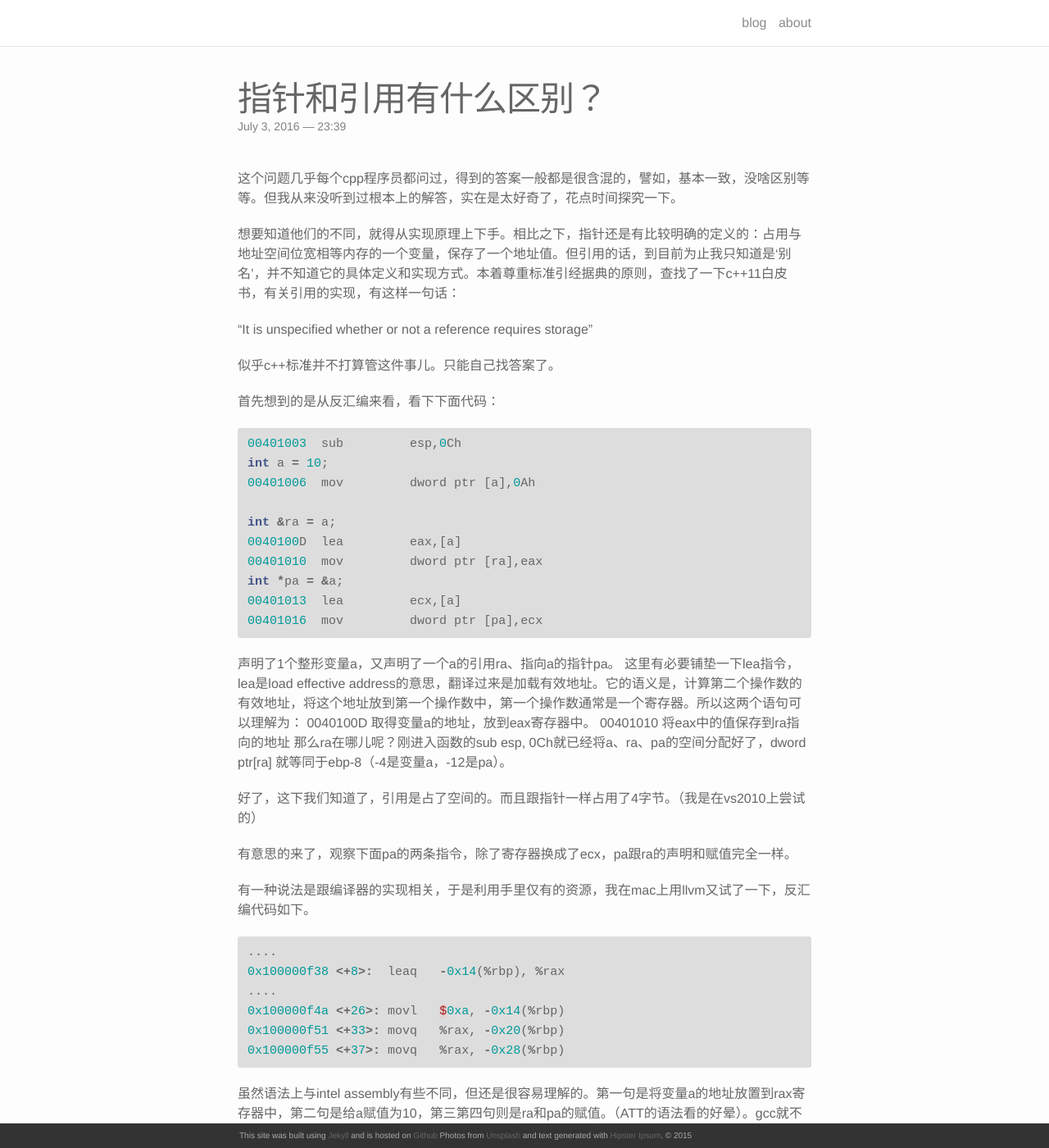
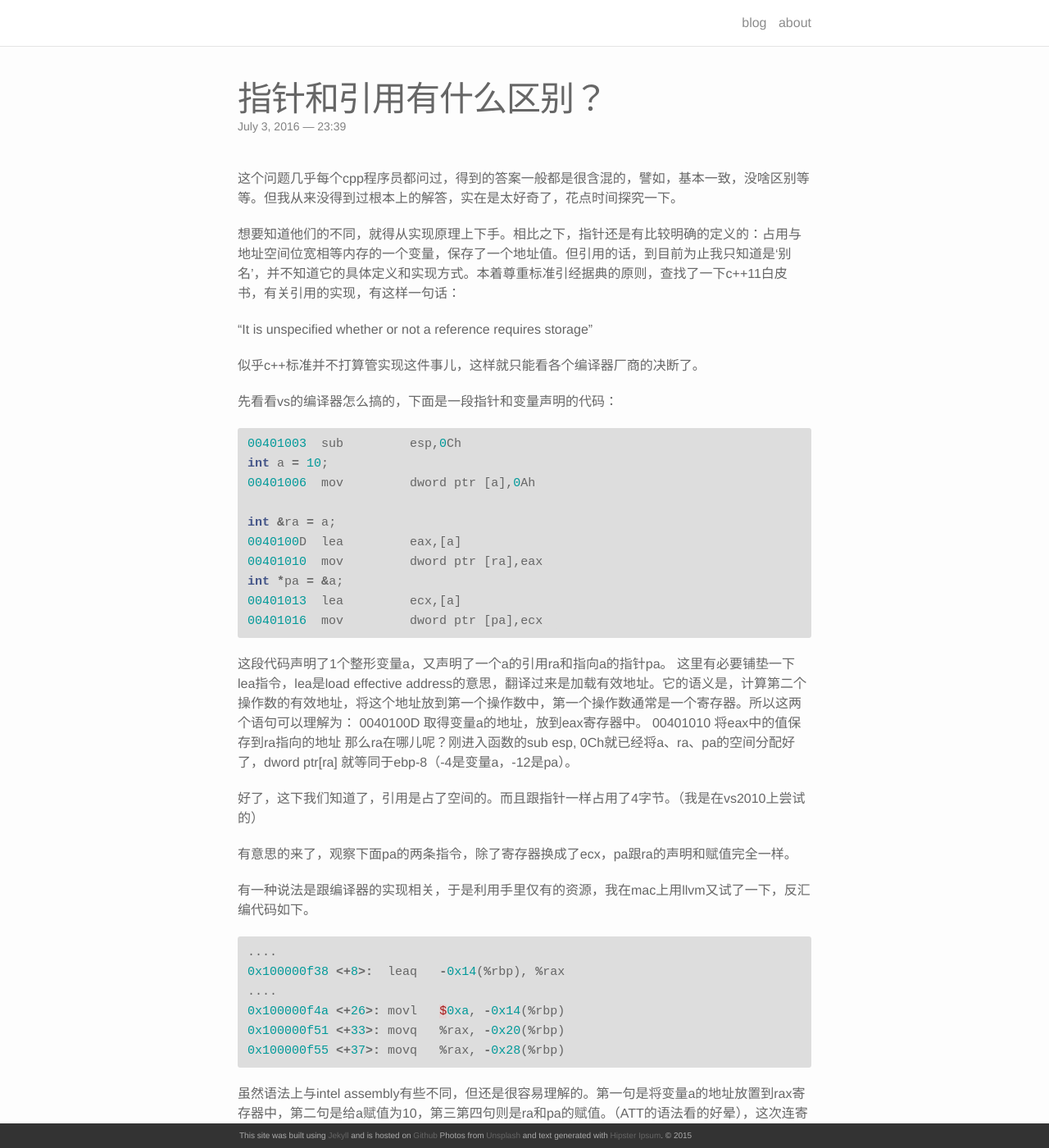
Before and after one commit to bournex/bournex.github.io, a Jekyll site: the page built from _posts/2016-07-03-title.markdown, in a window 1280 px wide and 1400 px high. Shown: the whole window at 82% size. Built offline with Jekyll 4.4.1, drawn with Linux system fonts in a browser that asks for light colours; nearby versions of some CDN libraries; some of the changed text lies outside the part shown.

Commit message:
modify a post

```diff
--- a/_posts/2016-07-03-title.markdown
+++ b/_posts/2016-07-03-title.markdown
@@ -5,15 +5,15 @@
 description: what's the different between pointer and reference?
 ---
 
-这个问题几乎每个cpp程序员都问过，得到的答案一般都是很含混的，譬如，基本一致，没啥区别等等。但我从来没听到过根本上的解答，实在是太好奇了，花点时间探究一下。
+这个问题几乎每个cpp程序员都问过，得到的答案一般都是很含混的，譬如，基本一致，没啥区别等等。但我从来没得到过根本上的解答，实在是太好奇了，花点时间探究一下。
 
 想要知道他们的不同，就得从实现原理上下手。相比之下，指针还是有比较明确的定义的：占用与地址空间位宽相等内存的一个变量，保存了一个地址值。但引用的话，到目前为止我只知道是‘别名’，并不知道它的具体定义和实现方式。本着尊重标准引经据典的原则，查找了一下c++11白皮书，有关引用的实现，有这样一句话：
 
 “It is unspecified whether or not a reference requires storage”
 
-似乎c++标准并不打算管这件事儿。只能自己找答案了。
+似乎c++标准并不打算管实现这件事儿，这样就只能看各个编译器厂商的决断了。
 
-首先想到的是从反汇编来看，看下下面代码：
+先看看vs的编译器怎么搞的，下面是一段指针和变量声明的代码：
 
 {% highlight c++ %}
 00401003  sub         esp,0Ch
@@ -28,7 +28,7 @@
 00401016  mov         dword ptr [pa],ecx
 {% endhighlight %}
 
-声明了1个整形变量a，又声明了一个a的引用ra、指向a的指针pa。
+这段代码声明了1个整形变量a，又声明了一个a的引用ra和指向a的指针pa。
 这里有必要铺垫一下lea指令，lea是load effective address的意思，翻译过来是加载有效地址。它的语义是，计算第二个操作数的有效地址，将这个地址放到第一个操作数中，第一个操作数通常是一个寄存器。所以这两个语句可以理解为：
 0040100D	取得变量a的地址，放到eax寄存器中。
 00401010 	将eax中的值保存到ra指向的地址
@@ -49,11 +49,11 @@
 0x100000f55 <+37>: movq   %rax, -0x28(%rbp)
 {% endhighlight %}
 
-虽然语法上与intel assembly有些不同，但还是很容易理解的。第一句是将变量a的地址放置到rax寄存器中，第二句是给a赋值为10，第三第四句则是ra和pa的赋值。（ATT的语法看的好晕）。gcc就不列了，尝试过也一样。
+虽然语法上与intel assembly有些不同，但还是很容易理解的。第一句是将变量a的地址放置到rax寄存器中，第二句是给a赋值为10，第三第四句则是ra和pa的赋值。（ATT的语法看的好晕），这次连寄存器都没换，除了取ra和pa的地址，两条指令完全一样。gcc就不列了，尝试过也一样。
 
 那到这儿基本上最初的问题已经有答案了，就大多数编译器来说，引用的实现是占用空间的，并且基本与指针一致，占用与当前架构位宽相同的位数。但是一个答案会引出两个问题：
 
-什么情况下会有不需要占用空间的实现呢？能实现吗？
+什么情况下会有不需要占用空间的实现呢？如果能实现应该是怎样实现的？
 既然指针和引用的实现方式基本一致，那为什么需要引用呢？直接用指针不就行了？
 
 第一个问题我现在也回答不了，但是主流的编译器都这么实现肯定还是有道理的。
```
